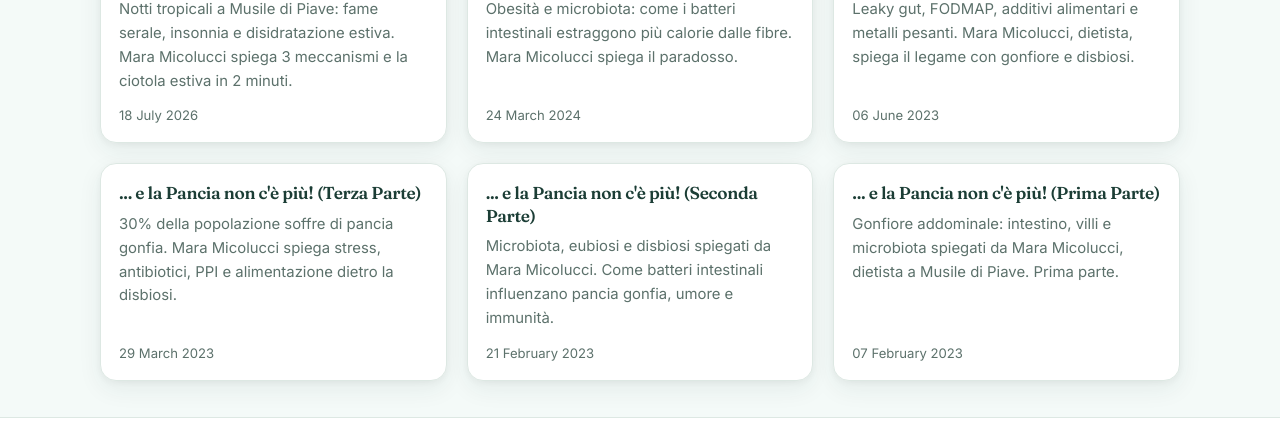
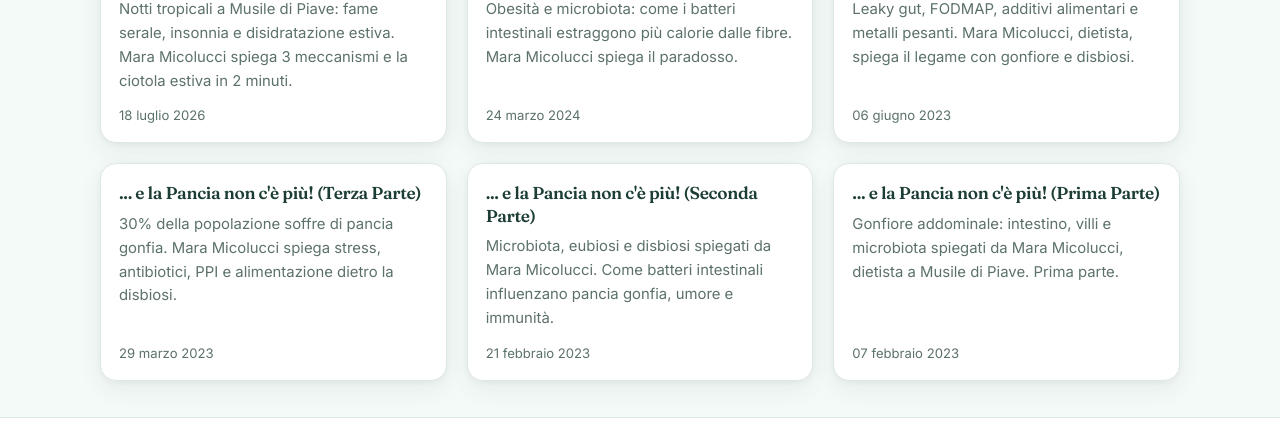
Before and after one commit to curlybracketshq/dietista.it, a Jekyll site: the page built from index.html, in a window 1280 px wide and 900 px high, scrolled down 2516 px. Shown: the part 153-596 px from the top of the window. Built offline with Jekyll 4.4.1, drawn with Linux system fonts in a browser that asks for light colours.

Commit message:
feat: Italian dates site-wide
- _includes/date_it.html new: maps %-m to gennaio…dicembre
- blog/index.html, index.html, _layouts/post.html, _includes/related-posts.html: use {% include date_it.html date=… %} instead of date: "%d %B %Y"
- _config.yml: lang: it-IT, locale: it_IT
Result: 18 luglio 2026 not July 18, 2026

```diff
--- a/_config.yml
+++ b/_config.yml
@@ -2,6 +2,8 @@ title: "Dott.ssa Mara Micolucci - Dietista"
 description: "Dietista, Farmacista, Dott.ssa in Scienze e Tecniche Psicologiche. Consulenze online e in presenza."
 url: "https://dietista.it"
 baseurl: ""
+lang: it-IT
+locale: it_IT
 
 google_analytics: "G-876WVL5S1E"
 meta_pixel_id: "2226744121512874"
--- /dev/null
+++ b/_includes/date_it.html
@@ -0,0 +1 @@
+{%- assign _d = include.date -%}{{ _d | date: "%d" }} {% assign _m = _d | date: "%-m" %}{% case _m %}{% when '1' %}gennaio{% when '2' %}febbraio{% when '3' %}marzo{% when '4' %}aprile{% when '5' %}maggio{% when '6' %}giugno{% when '7' %}luglio{% when '8' %}agosto{% when '9' %}settembre{% when '10' %}ottobre{% when '11' %}novembre{% when '12' %}dicembre{% endcase %} {{ _d | date: "%Y" }}
--- a/_includes/related-posts.html
+++ b/_includes/related-posts.html
@@ -4,7 +4,7 @@
   {% assign related_count = 0 %}
   {% for post in site.posts %}
     {% if post.url != page.url and related_count < 3 %}
-      <li><a href="{{ post.url | relative_url }}">{{ post.title }}</a><br><span class="muted small">{{ post.date | date: "%d %B %Y" }}</span></li>
+      <li><a href="{{ post.url | relative_url }}">{{ post.title }}</a><br><span class="muted small">{% include date_it.html date=post.date %}</span></li>
       {% assign related_count = related_count | plus: 1 %}
     {% endif %}
   {% endfor %}
--- a/_layouts/post.html
+++ b/_layouts/post.html
@@ -8,7 +8,7 @@ layout: default
       <header class="post-header">
         <h1 itemprop="headline">{{ page.title }}</h1>
         <div class="post-meta muted small">
-          {% if page.date %}<time itemprop="datePublished" datetime="{{ page.date | date_to_xmlschema }}">Pubblicato il {{ page.date | date: "%d %B %Y" }}</time>{% endif %}
+          {% if page.date %}<time itemprop="datePublished" datetime="{{ page.date | date_to_xmlschema }}">Pubblicato il {% include date_it.html date=page.date %}</time>{% endif %}
           {% if page.author %} · <span itemprop="author" itemscope itemtype="https://schema.org/Person"><span itemprop="name">{{ page.author }}</span></span>{% else %} · <span itemprop="author" itemscope itemtype="https://schema.org/Person"><span itemprop="name">Mara Micolucci</span></span>{% endif %}
         </div>
         {% if page.description %}<p class="visually-hidden" itemprop="description">{{ page.description | escape }}</p>{% endif %}
--- a/blog/index.html
+++ b/blog/index.html
@@ -8,7 +8,7 @@ description: Articoli, guide pratiche e riflessioni su nutrizione, benessere e r
   <article class="post-preview">
     <h3><a href="{{ post.url | relative_url }}">{{ post.title }}</a></h3>
     <p>{{ post.description | default: post.excerpt | strip_html | truncate: 160 }}</p>
-    <div class="post-meta">{{ post.date | date: "%d %B %Y" }}</div>
+    <div class="post-meta">{% include date_it.html date=post.date %}</div>
   </article>
 {% endfor %}
 </div>
--- a/index.html
+++ b/index.html
@@ -109,7 +109,7 @@ description: Consulenze nutrizionali personalizzate online su Zoom o WhatsApp e
       <article class="post-preview">
         <h3><a href="{{ post.url | relative_url }}">{{ post.title }}</a></h3>
         <p>{{ post.description | default: post.excerpt | strip_html | truncate: 160 }}</p>
-        <div class="post-meta">{% if post.date %}{{ post.date | date: "%d %B %Y" }}{% endif %}</div>
+        <div class="post-meta">{% if post.date %}{% include date_it.html date=post.date %}{% endif %}</div>
       </article>
       {% else %}
       <div class="card"><p class="muted">Ancora nessun articolo pubblicato. Gli articoli in <code>_posts/</code> appariranno qui automaticamente.</p></div>
```
